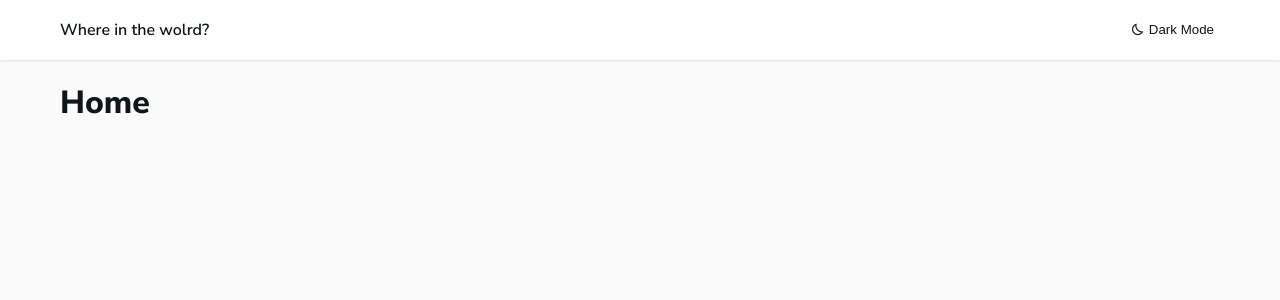
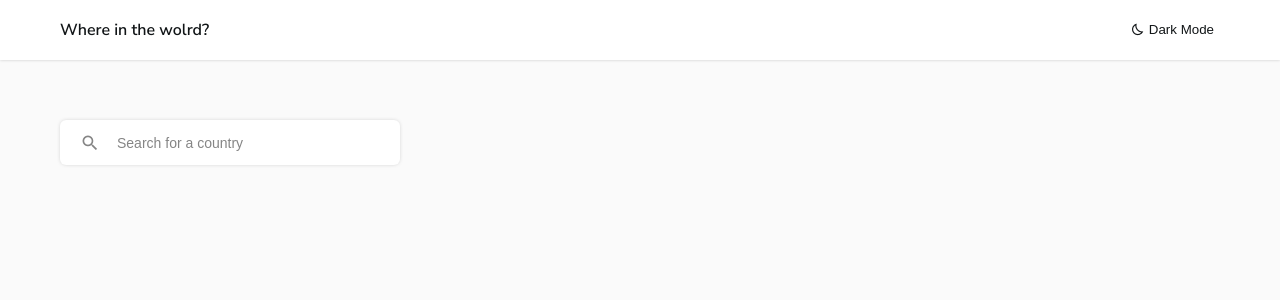
Before and after one commit to Strapazzon/countries-app, a Vue app: page / in a window 1280 px wide. Shown: the top 300 px of the page. Built offline with nearby package versions, Linux system fonts and the light colour scheme.

Commit message:
Add search an filter bar component

```diff
--- /dev/null
+++ b/src/components/searchAndFilterBar.vue
@@ -0,0 +1,72 @@
+<template>
+  <div class="searcAndFilterBar">
+    <div class="search">
+      <i class="material-icons-outlined">search</i>
+      <input type="text" v-model="searchCountryValue" placeholder="Search for a country">
+    </div>
+    <div class="filter">
+
+    </div>
+  </div>
+</template>
+
+<script>
+export default {
+  name: 'searcAndFilterBar',
+  computed: {
+    searchCountryValue: {
+      get () {
+        return this.$store.state.searchCountryValue
+      },
+      set (value) {
+        this.$store.commit('changeSearchCountryValue', value)
+      }
+    }
+  }
+
+}
+</script>
+
+<style scoped lang="scss">
+  @import '~@/scss/global.scss';
+
+  .searcAndFilterBar {
+    margin-top: 60px;
+    display: flex;
+
+    .search {
+      height: 45px;
+      width: 300px;
+      border-radius: 6px;
+      display: flex;
+      align-items: center;
+      flex-wrap: nowrap;
+      padding: 0px 20px;
+      box-shadow: 0px 0px 4px -1px rgba(0,0,0,0.23);
+      @include themify(null, $themes) {
+        background-color: theme(primary);
+        i {
+          color: theme(color-secondary);
+          font-size: 20px;
+        }
+
+        input {
+          background-color: transparent;
+          border: none;
+          margin-left: 15px;
+          width: 100%;
+          height: 20px;
+          font-size: 14px;
+          color: theme(color-secondary);
+          &::placeholder {
+            color: theme(color-secondary);
+            font-weight: 300;
+          }
+        }
+      }
+    }
+
+  }
+
+
+</style>
--- a/src/scss/_global.scss
+++ b/src/scss/_global.scss
@@ -11,6 +11,6 @@ html, body {
   padding: 0px;
 }
 
-button {
+button, input {
   outline: none;
 }
--- a/src/scss/_themes.scss
+++ b/src/scss/_themes.scss
@@ -2,11 +2,13 @@ $themes: (
   dark: (
     primary: hsl(209, 23%, 22%),
     background: hsl(207, 26%, 17%),
-    color: hsl(0, 0%, 100%)
+    color: hsl(0, 0%, 100%),
+    color-secondary: hsl(0, 0%, 98%),
   ),
   light: (
     primary: hsl(0, 0%, 100%),
     background: hsl(0, 0%, 98%),
-    color: hsl(200, 15%, 8%)
+    color: hsl(200, 15%, 8%),
+    color-secondary: hsl(0, 0%, 52%)
   )
 )
--- a/src/store.js
+++ b/src/store.js
@@ -5,11 +5,16 @@ Vue.use(Vuex)
 
 export default new Vuex.Store({
   state: {
-    darkMode: false
+    darkMode: false,
+    searchCountryValue: ''
   },
   mutations: {
     changeDarkMode (state) {
       state.darkMode = !state.darkMode;
+    },
+
+    changeSearchCountryValue (state, value) {
+      state.searchCountryValue = value
     }
 
   },
--- a/src/views/HomePage.vue
+++ b/src/views/HomePage.vue
@@ -1,14 +1,16 @@
 <template>
   <div class="homePage">
-    <h1>Home</h1>
+    <SearcAndFilterBar></SearcAndFilterBar>
+
   </div>
 </template>
 
 <script>
-
+import SearcAndFilterBar from '@/components/searchAndFilterBar.vue';
 export default {
   name: 'homePage',
   components: {
+    SearcAndFilterBar
   }
 }
 </script>
```
